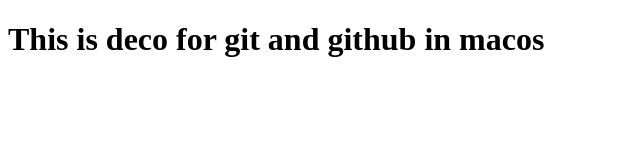
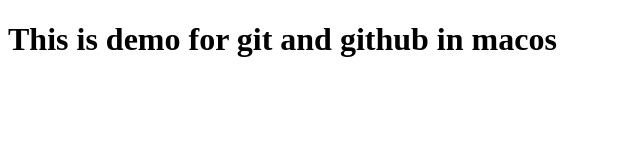
Before and after one commit to KhushbuKathrotiya/ClothBazar, a plain HTML site: page index.html in a window 1280 px wide. Shown: the whole page, without its empty margins (0-640 px from the left). Drawn offline with Linux system fonts and the light colour scheme.

Commit message:
Update index.html

```diff
--- a/index.html
+++ b/index.html
@@ -7,6 +7,6 @@
     <title>Document</title>
 </head>
 <body>
-    <h1>This is deco for git and github in macos</h1>
+    <h1>This is demo for git and github in macos</h1>
 </body>
 </html>
```
